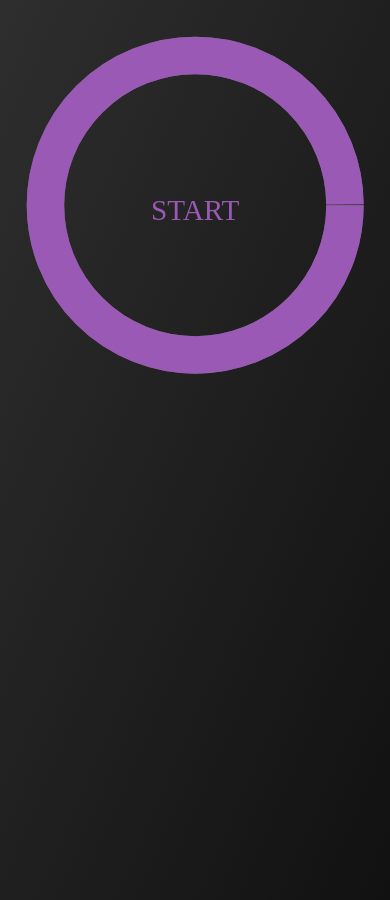
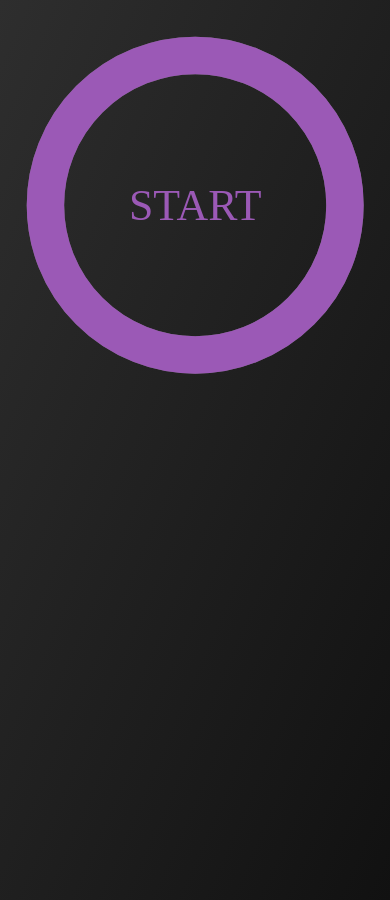
Before and after one commit to galulex/speed, a Jekyll site: the page built from index.html, in a window 390 px wide. Built offline with Jekyll 4.4.1, drawn with Linux system fonts in a browser that asks for light colours.

Commit message:
media fixes

```diff
--- a/_includes/js.html
+++ b/_includes/js.html
@@ -1,7 +1,7 @@
 <script type="text/javascript" language="javascript" charset="utf-8">
   var interval, bytes = 0, total = 1, i = 0,
     src = 'https://res.cloudinary.com/active-bridge/image/upload/bridge_front_ncgkbi.png?',
-    speed = document.getElementById('speedtext'),
+    speedtext = document.getElementById('speedtext'),
     circle = document.getElementById('bar');
 
   function updateProgress(event) {
@@ -19,7 +19,7 @@
     interval = setInterval(function(){
       i += 1;
       s = (bytes / 10 / i).toFixed();
-      speed.innerHTML = s + 'KB/s';
+      speedtext.innerHTML = s + 'KB/s';
       progress(bytes/total * 100);
     }, 100)
   }
--- a/_includes/styles.html
+++ b/_includes/styles.html
@@ -33,7 +33,7 @@
   #svg circle {
     stroke-dashoffset: 0;
     transition: stroke-dashoffset .2s linear;
-    stroke-dasharray: 251;
+    stroke-dasharray: 252;
     stroke: #666;
     stroke-width: 10px;
   }
@@ -41,7 +41,14 @@
   #svg text {
     font-size: 2vmin;
     fill: #9b59b6;
+    user-select: none;
   }
 
   #svg #bar { stroke: #9b59b6; }
+
+  @media only screen and (max-width: 500px) {
+    #svg text {
+      font-size: 3vmin;
+    }
+  }
 </style>
```
